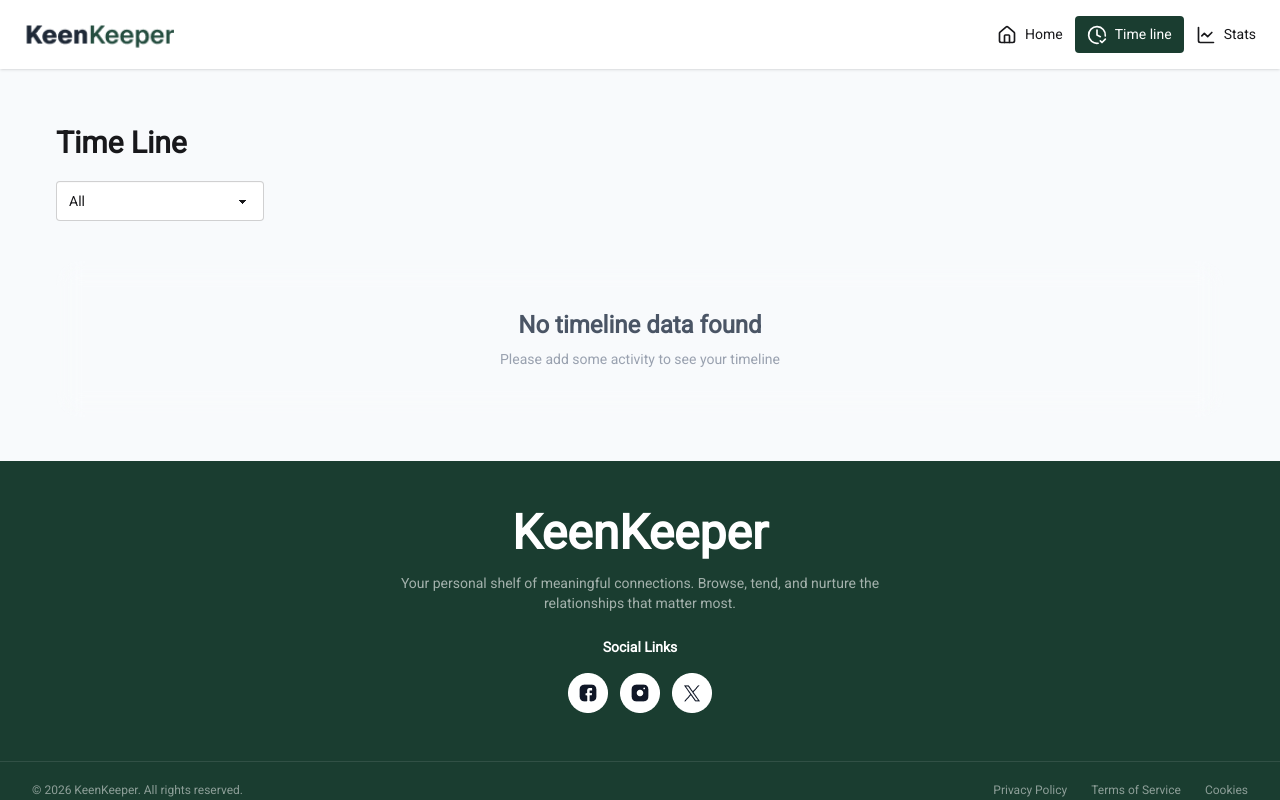
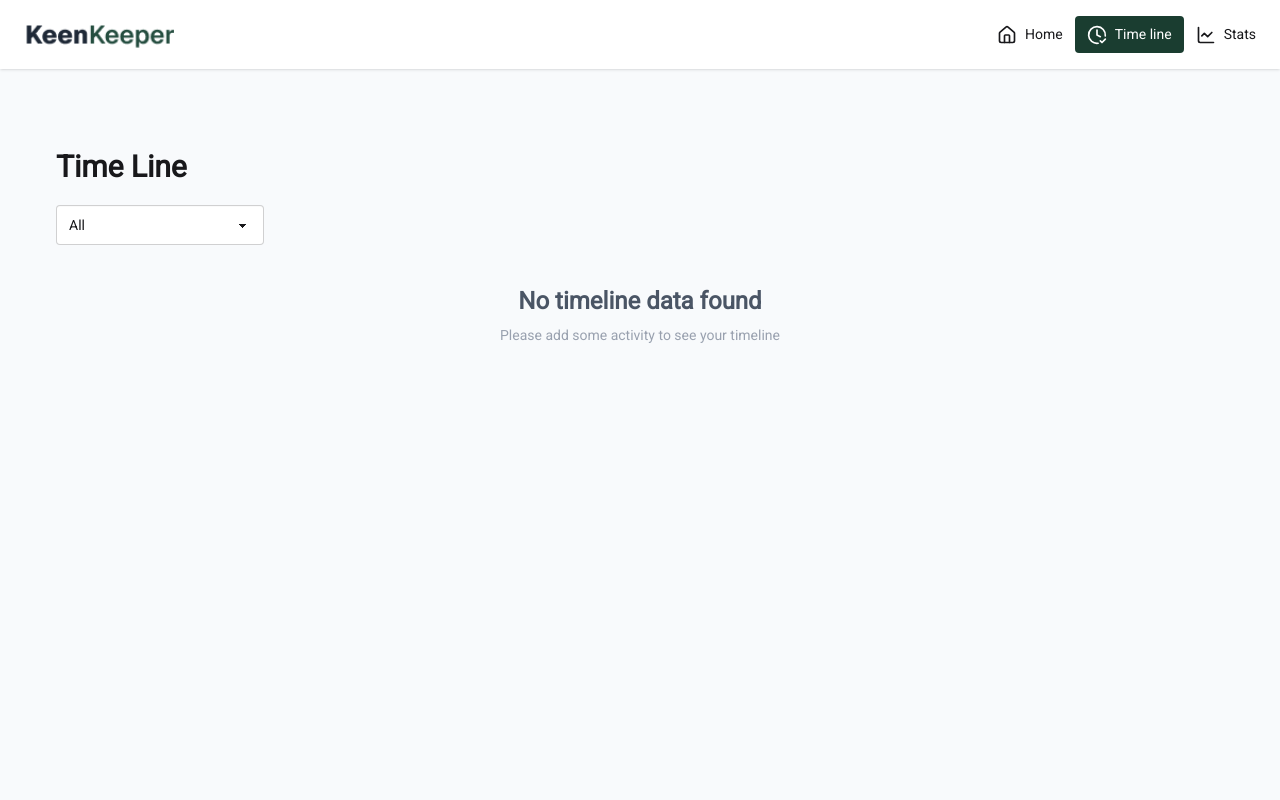
Before and after one commit to nahidul31/B13-A7-keen-keeper, a Next.js app: page /time-line in a window 1280 px wide. Shown: the top 800 px of the page. Built offline with nearby package versions, Linux system fonts and the light colour scheme.

Commit message:
Fix footer overlapping issue

```diff
--- a/src/app/layout.js
+++ b/src/app/layout.js
@@ -21,24 +21,25 @@ const geistMono = Geist_Mono({
 });
 
 export const metadata = {
-  title: "Create Next App",
-  description: "Generated by create next app",
+  title: "KeenKeeper",
+  description: "Your personal connection manager",
 };
 
 export default function RootLayout({ children }) {
   return (
     <html lang="en" data-theme="light" className={geistSans.variable}>
-      {/* ✅ FIX 1: full height fix */}
       <body
         className={`${roboto.className} min-h-screen flex flex-col bg-[#F8FAFC] antialiased`}
       >
+        {/* Navbar */}
         <Navbar />
 
-        {/* ✅ FIX 2: main flex-1 for sticky footer */}
-        <main className="container mx-auto px-4 md:px-10 flex-1">
+        {/* Main Content */}
+        <main className="flex-1 container mx-auto px-4 md:px-10 py-6">
           <AuthContext>{children}</AuthContext>
         </main>
 
+        {/* Footer */}
         <Footer />
 
         <ToastContainer />
--- a/src/app/time-line/page.jsx
+++ b/src/app/time-line/page.jsx
@@ -6,7 +6,7 @@ import { useContext, useState } from "react";
 
 const TimeLinePage = () => {
   const { selectedFriend } = useContext(Context);
-  console.log(selectedFriend);
+
   const [filter, setFilter] = useState("all");
 
   const filteredData =
@@ -17,7 +17,7 @@ const TimeLinePage = () => {
         );
 
   return (
-    <div className="sm:p-4 max-h-screen ">
+    <div className="sm:p-4 min-h-screen pb-10">
       <h2 className="text-3xl font-bold mt-10">Time Line</h2>
 
       <div className="mt-5">
@@ -33,7 +33,7 @@ const TimeLinePage = () => {
         </select>
       </div>
 
-      <div className="mt-6 space-y-4 ">
+      <div className="mt-6 space-y-4">
         {filteredData?.length > 0 ? (
           filteredData.map((friend, idx) => (
             <div
@@ -61,16 +61,13 @@ const TimeLinePage = () => {
             </div>
           ))
         ) : (
-          <div className="mt-10 ">
-            <div className=" backdrop-blur-md   rounded-3xl px-10 py-12 text-center">
+          <div className="mt-10 text-center">
             <p className="text-2xl font-bold text-gray-600">
               No timeline data found
             </p>
-
             <p className="text-sm text-gray-400 mt-2">
               Please add some activity to see your timeline
             </p>
-            </div>
           </div>
         )}
       </div>
--- a/src/component/Footer/Footer.jsx
+++ b/src/component/Footer/Footer.jsx
@@ -1,9 +1,8 @@
-import Link from "next/link";
 import Image from "next/image";
 
 export default function Footer() {
   return (
-    <footer className="bg-[#1a3d30] text-white mt-7">
+    <footer className="bg-[#1a3d30] text-white mt-auto">
       <div className="flex flex-col items-center text-center py-12 px-6 gap-4">
         <h2 className="text-4xl md:text-5xl font-bold">KeenKeeper</h2>
 
@@ -15,32 +14,32 @@ export default function Footer() {
         <p className="text-sm font-semibold mt-2">Social Links</p>
 
         <div className="flex gap-3">
-          <Link href="#">
+          <a href="#">
             <Image
               src="/img/facebook.png"
               alt="facebook"
               width={40}
               height={40}
             />
-          </Link>
+          </a>
 
-          <Link href="#">
+          <a href="#">
             <Image
               src="/img/instagram.png"
               alt="instagram"
               width={40}
               height={40}
             />
-          </Link>
+          </a>
 
-          <Link href="#" className=" ">
+          <a href="#">
             <Image
               src="/img/twitter.png"
               alt="twitter"
               width={40}
               height={40}
             />
-          </Link>
+          </a>
         </div>
       </div>
 
```
Lines whose indentation alone changed are shown as unchanged.
